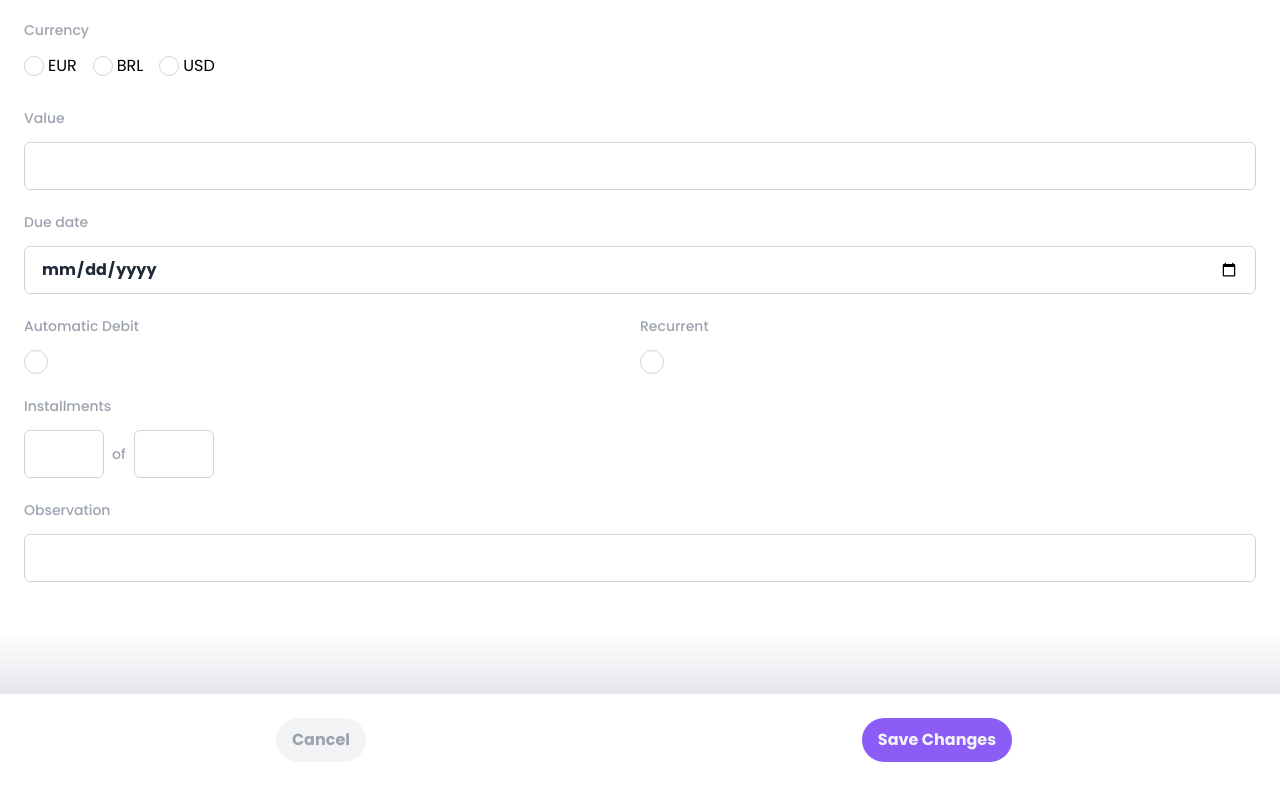
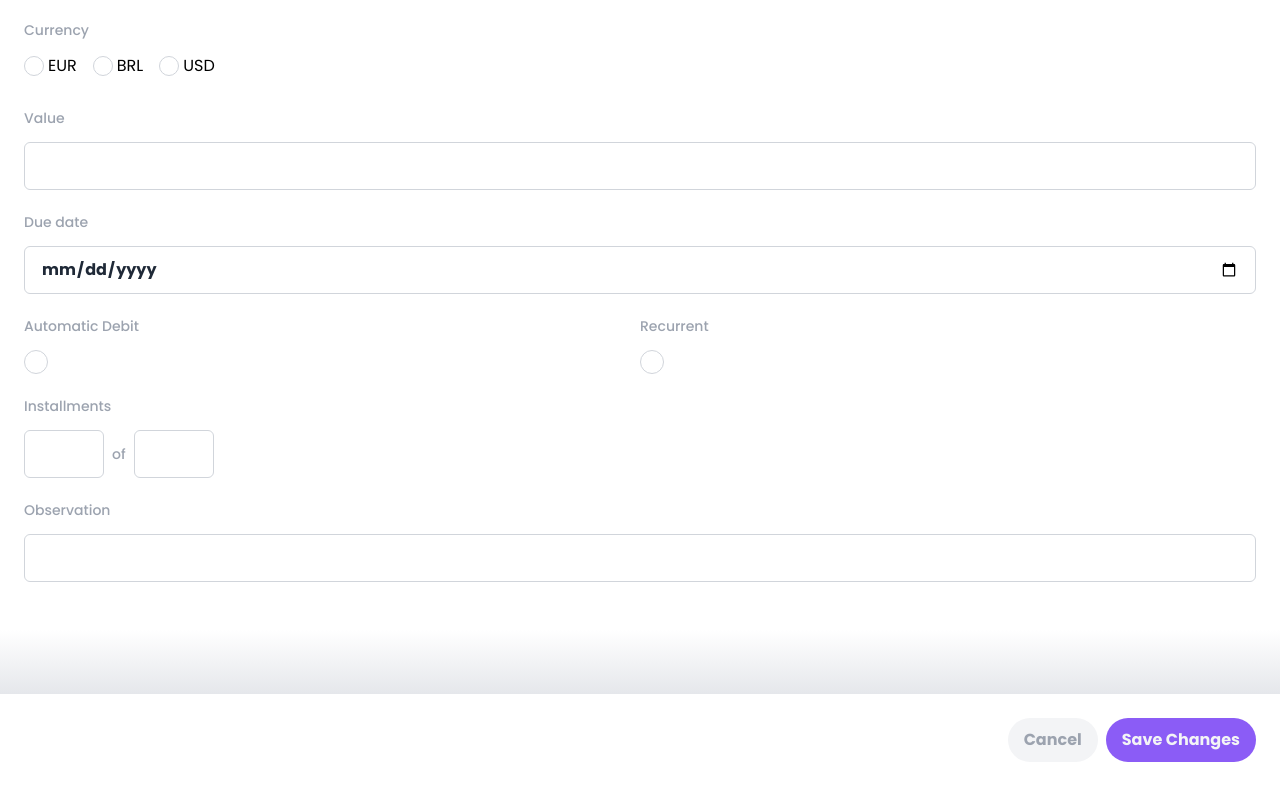
Before and after one commit to kelitasukita/myBills-next-frontend, a Next.js app: page /edit-invoice in a window 1280 px wide. Shown: the part 1054-1840 px from the top of the page. Built offline with nearby package versions, Linux system fonts and the light colour scheme.

Commit message:
Change footer position

```diff
--- a/src/app/edit-invoice/page.tsx
+++ b/src/app/edit-invoice/page.tsx
@@ -62,7 +62,7 @@
 
         <div className="h-16 bg-line bg-gradient-to-b from-transparent to-gray-200" />
 
-        <footer className="flex justify-around items-center w-full p-6 bg-white">
+        <footer className="flex justify-end items-center w-full p-6 bg-white">
           <Button textColor="text-gray-400" bgColor="bg-gray-100" name="Cancel" />
           <Button textColor="text-gray-100" bgColor="bg-violet-500" name="Save Changes" />
         </footer>
```
